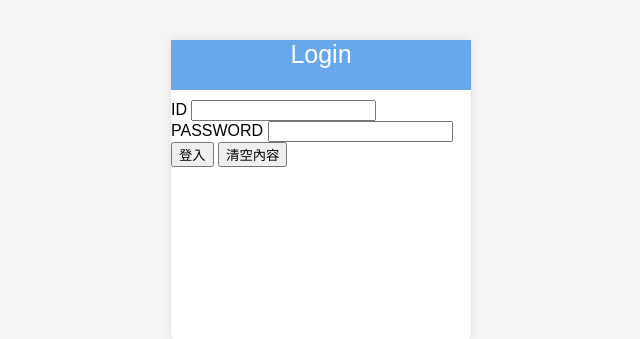
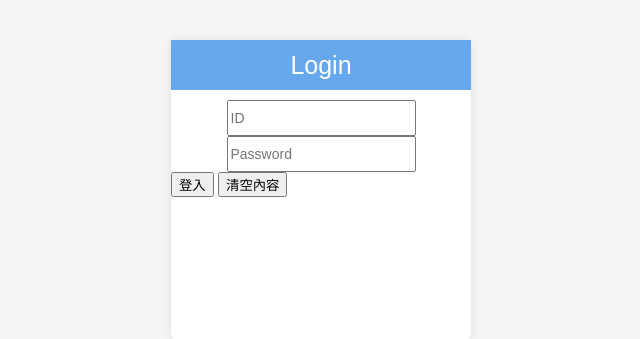
Before and after one commit to ririmayuz/1141PHPWEB, a PHP site: page /login.php in a window 1280 px wide. Shown: the top 339 px of the page, without its empty margins (319-959 px from the left). Run offline with PHP 8.4, Linux system fonts and the light colour scheme.

Commit message:
login視覺製作中

```diff
--- a/check.php
+++ b/check.php
@@ -4,4 +4,6 @@ if($_POST['acc'] == 'admin' && $_POST['pw'] == '1234'){
 }else{
     echo "登入失敗";
 }
+
+header("location:login")
 ?>
--- a/login.php
+++ b/login.php
@@ -20,6 +20,24 @@
             background: white;
             /* display: flex; */
             box-shadow: 0 0 10px rgba(0, 0, 0, 0.1);
+            font-family: '微軟正黑體', 'Microsoft JhengHei', sans-serif;
+        }
+
+
+        .form-container {
+            display: flex;
+            justify-content: center;
+            /* 水平置中 */
+            /* align-items: center; */
+            /* 垂直置中 */
+
+        }
+
+        .form-input {
+            /* width: 48%; */
+            height: 30px;
+            font-size: 14px;
+
         }
 
         /* input {
@@ -34,16 +52,19 @@
             margin-bottom: 5px;
         }
 
-        .sure{
+        .btn{
             margin-top: 160px;
 
         } */
 
-        .top {
+        .title {
             width: 300px;
             height: 50px;
             font-size: 25px;
+            /*垂直置中*/
             text-align: center;
+            /*水平置中*/
+            line-height: 50px;
             color: white;
             background-color: rgb(103, 168, 236);
             margin-bottom: 10px;
@@ -53,28 +74,38 @@
 </head>
 
 <body>
+
+
+    <?php
+    if (!isset($_GET['login'])) {
+    ?>
         <div class="container">
             <form action="check.php" method='post'>
                 <!-- method='post'、'get' -->
-            <div class='top'>
+                <div class='title'>
                     Login
                 </div>
-            <div>
-                <label for="acc">ID</label>
-                <input type="text" name="acc" step="0.01" min='0' required>
+
+                <div class="form-container">
+                    <!-- <label for="acc">ID</label> -->
+                    <input class='form-input' type="text" name="acc" step="0.01" min='0' required placeholder="ID">
+                </div>
+
+                <div class="form-container">
+                    <!-- <label for="pw">PASSWORD</label> -->
+                    <input class='form-input' type="text" name="pw" required placeholder="Password">
                 </div>
 
                 <div>
-                <label for="pw">PASSWORD</label>
-                <input type="text" name="pw">
-            </div>
-
-            <div>
-                <input class='sure' type="submit" value="登入">
-                <input class='sure' type="reset" value="清空內容">
+                    <input class='btn btn-login' type="submit" value="登入">
+                    <input class='btn btn-reset' type="reset" value="清空內容">
                 </div>
             </form>
         </div>
+
+    <?php
+    }
+    ?>
 
 
 </body>
```
Lines whose indentation alone changed are shown as unchanged.
